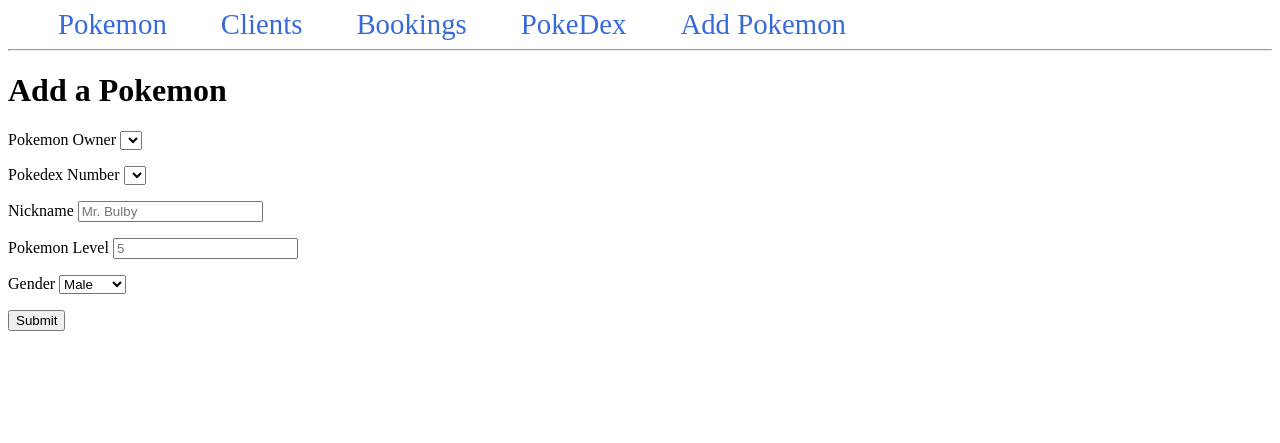
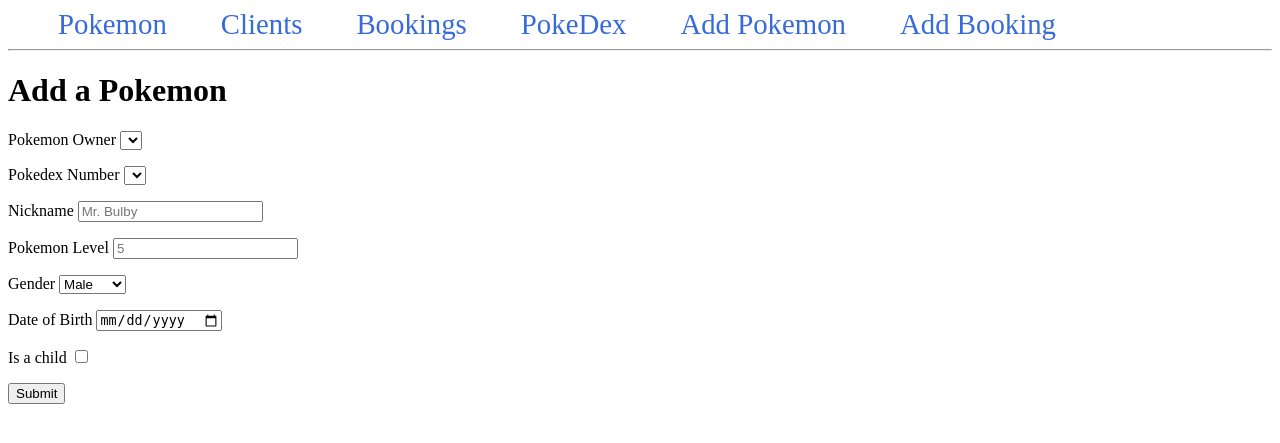
Before and after one commit to MrNuTTr/PokemonSpawningDatabase, a Flask app: page /create/ in a window 1280 px wide. Shown: the top 443 px of the page. Run offline with Flask 3, Linux system fonts and the light colour scheme; data that the repository does not hold is empty; some libraries are stand-ins or nearby versions.

Commit message:
Done, I guess.

```diff
--- a/src/app.py
+++ b/src/app.py
@@ -1,3 +1,5 @@
+from datetime import datetime
+
 import psycopg2
 import random
 from flask import Flask, render_template, request, url_for, redirect
@@ -114,7 +116,7 @@
     return render_template('client.html', client=client_info, pokemon=poke)
 
 
-@app.route('/bookings/')
+@app.route('/booking/')
 def bookings():
     conn = get_db_connection()
     cur = conn.cursor()
@@ -157,15 +159,21 @@
         dex = request.form['pokedex']
         name = request.form['name']
         level = request.form['level']
-        gender = request.form.get('gender')
+        gender = request.form['gender']
+        dob = request.form['dob']
+        is_child = bool(request.form['is_child'])
 
         cur.execute('INSERT INTO Pokemon '
-                    'VALUES (%s, %s, %s, %s, %s, %s)',
-                    (poke_id, owner, dex, name, level, gender))
+                    'VALUES (%s, %s, %s, %s, %s, %s, %s)',
+                    (poke_id, owner, dex, name, level, gender, dob))
         conn.commit()
         cur.close()
         conn.close()
-        return redirect(url_for('pokemon', pokemon_id=poke_id))
+
+        if is_child:
+            return redirect(url_for('add_child', client_id=owner, pokemon_id=poke_id))
+        else:
+            return redirect(url_for('pokemon', pokemon_id=poke_id))
 
     cur.execute('SELECT * FROM Client;')
     owners = cur.fetchall()
@@ -178,4 +186,114 @@
     return render_template('add_pokemon.html', owners=owners, pokedex=dex)
 
 
+@app.route('/client/<client_id>/add/child/<pokemon_id>/', methods=('GET', 'POST'))
+def add_child(client_id, pokemon_id):
+    conn = get_db_connection()
+    cur = conn.cursor()
+
+    if request.method == 'POST':
+        father = request.form['father']
+        mother = request.form['mother']
+
+        cur.execute('INSERT INTO Family VALUES (%s, %s, %s)',
+                    (pokemon_id, father, mother))
+        conn.commit()
+        cur.close()
+        conn.close()
+
+        return redirect(url_for('pokemon', pokemon_id=pokemon_id))
+
+    cur.execute(f"SELECT * FROM Pokemon WHERE owner_id={client_id} and poke_id<>{pokemon_id} and gender='M'")
+    males = cur.fetchall()
+
+    cur.execute(f"SELECT * FROM Pokemon WHERE owner_id={client_id} and poke_id<>{pokemon_id} and gender='F'")
+    females = cur.fetchall()
+
+    cur.close()
+    conn.close()
+
+    return render_template('add_child.html', males=males, females=females)
+
+
+@app.route('/booking/add/', methods=('GET', 'POST'))
+def select_client():
+    conn = get_db_connection()
+    cur = conn.cursor()
+
+    if request.method == 'POST':
+        client_id = request.form['owner_id']
+        return redirect(url_for('add_booking', client_id=client_id))
+
+    cur.execute('SELECT * FROM Client;')
+    owners = cur.fetchall()
+
+    return render_template('select_client.html', owners=owners)
+
+
+@app.route('/booking/add/<client_id>/', methods=('GET', 'POST'))
+def add_booking(client_id):
+    conn = get_db_connection()
+    cur = conn.cursor()
+
+    if request.method == 'POST':
+        booking_id = random.randint(a=10000, b=99999)
+        room_num = request.form['room_num']
+        poke_id = request.form['pokemon']
+        date_in = request.form['date_in']
+        date_out = request.form['date_out'] or None
+
+        cur.execute('INSERT INTO Booking '
+                    'VALUES (%s, %s, %s, %s, %s);',
+                    (booking_id, room_num, poke_id, date_in, date_out))
+        conn.commit()
+        cur.close()
+        conn.close()
+        return redirect(url_for('bookings'))
+
+    cur.execute(f'SELECT room_num FROM storage '
+                f'EXCEPT '
+                f'SELECT room_num '
+                f'FROM Storage NATURAL JOIN Booking '
+                f'WHERE date_out is null')
+    open_rooms = cur.fetchall()
+
+    cur.execute(f'SELECT poke_id, owner_id, pokedex_num, name, level, gender, dob '
+                f'FROM Pokemon WHERE owner_id = {client_id} '
+                f'EXCEPT '
+                f'SELECT poke_id, owner_id, pokedex_num, name, level, gender, dob '
+                f'FROM Pokemon NATURAL JOIN Booking WHERE date_out is null')
+    poke = cur.fetchall()
+
+    cur.close()
+    conn.close()
+    return render_template('add_booking.html', rooms=open_rooms, pokemon=poke)
+
+
+@app.route('/booking/update/<booking_id>/', methods=['GET', 'POST'])
+def update_booking(booking_id):
+    conn = get_db_connection()
+    cur = conn.cursor()
+
+    cur.execute(f'SELECT * FROM Booking WHERE booking_id={booking_id}')
+    booking = cur.fetchone()
+
+    if booking[4] is not None:
+        return render_template('error.html', errortext="Cannot update an entry for past resident.")
+
+    if request.method == "POST":
+        date_out = request.form['date_out']
+        cur.execute('UPDATE Booking '
+                    'SET date_out=%s '
+                    'WHERE booking_id=%s',
+                    (date_out, booking_id))
+        conn.commit()
+        cur.close()
+        conn.close()
+        return redirect(url_for('bookings'))
+
+    cur.close()
+    conn.close()
+    return render_template('update_booking.html')
+
+
 app.run(debug=True)
--- a/src/templates/add_pokemon.html
+++ b/src/templates/add_pokemon.html
@@ -25,16 +25,14 @@
 
         <p>
             <label for="name">Nickname </label>
-            <input type="text" name="name"
+            <input type="text" name="name" id="name"
                    placeholder="Mr. Bulby">
-            </input>
         </p>
 
         <p>
             <label for="level">Pokemon Level </label>
-            <input type="number" name="level"
+            <input type="number" name="level" id="level"
                    placeholder="5">
-            </input>
         </p>
 
         <p>
@@ -50,6 +48,17 @@
         </p>
 
         <p>
+            <label for="dob">Date of Birth </label>
+            <input type="date" name="dob" id="dob"
+                   value="2023-30-4">
+        </p>
+
+        <p>
+            <label for="is_child">Is a child </label>
+            <input type="checkbox" name="is_child" id="is_child">
+        </p>
+
+        <p>
             <button type="submit">Submit</button>
         </p>
     </form>
--- a/src/templates/base.html
+++ b/src/templates/base.html
@@ -32,6 +32,7 @@
         <a href="{{ url_for('bookings') }}">Bookings</a>
         <a href="{{ url_for('pokedex') }}">PokeDex</a>
         <a href="{{ url_for('add_pokemon') }}">Add Pokemon</a>
+        <a href="{{ url_for('select_client') }}">Add Booking</a>
     </nav>
     <hr>
     <div class="content">
--- a/src/templates/bookings.html
+++ b/src/templates/bookings.html
@@ -9,6 +9,7 @@
             <p>Check in day: {{ booking[3] }}</p>
             <p>Check out day: {{ booking[4] }}</p>
             <p>Booking ID: {{ booking[0] }}</p>
+            <p><a href="{{ url_for('update_booking', booking_id=booking[0]) }}/">Update booking</a></p>
         </div>
     {% endfor %}
 {% endblock %}
```
Also changed, not shown: src/templates/add_booking.html (added, +44 -0 lines), src/templates/add_child.html (added, +32 -0 lines), src/templates/select_client.html (added, +21 -0 lines), src/templates/update_booking.html (added, +16 -0 lines).
